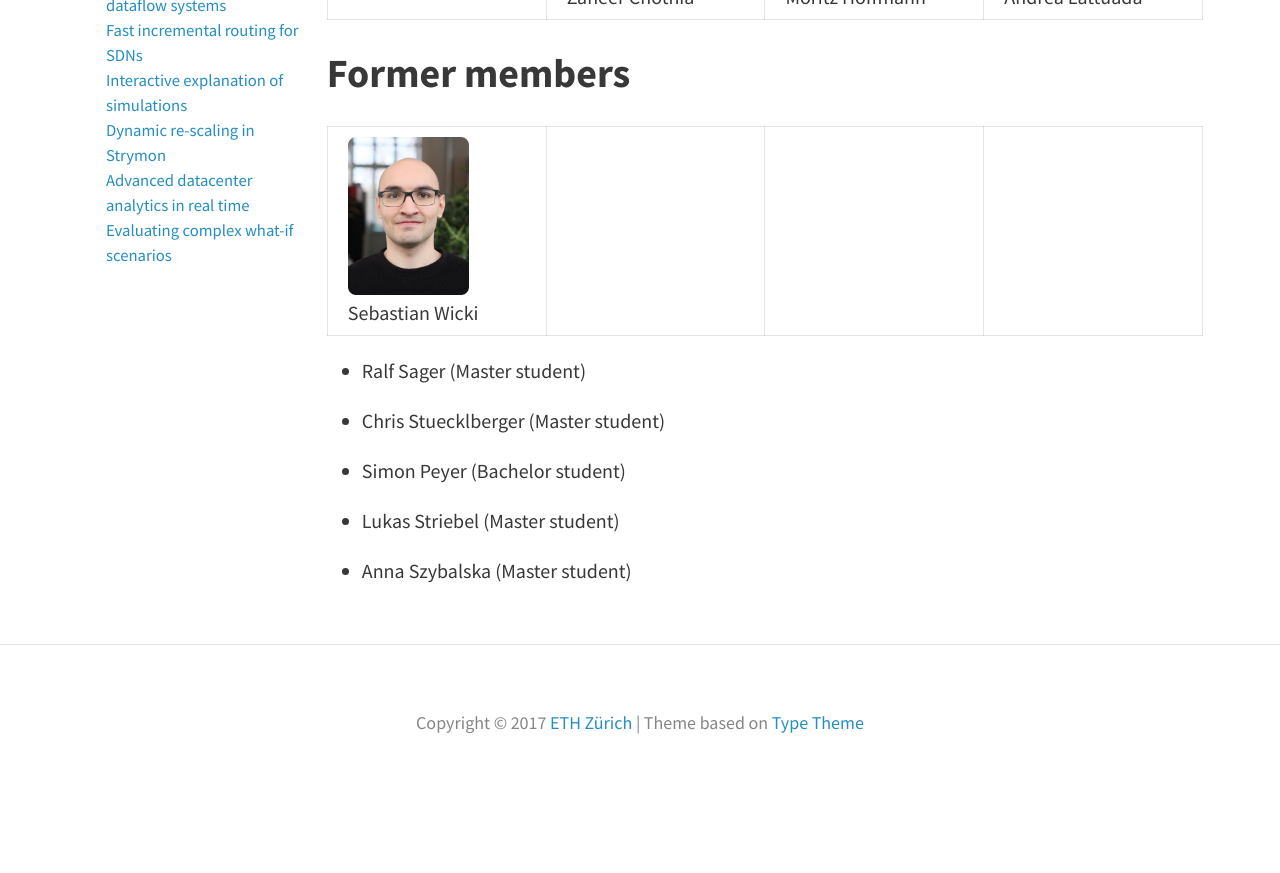
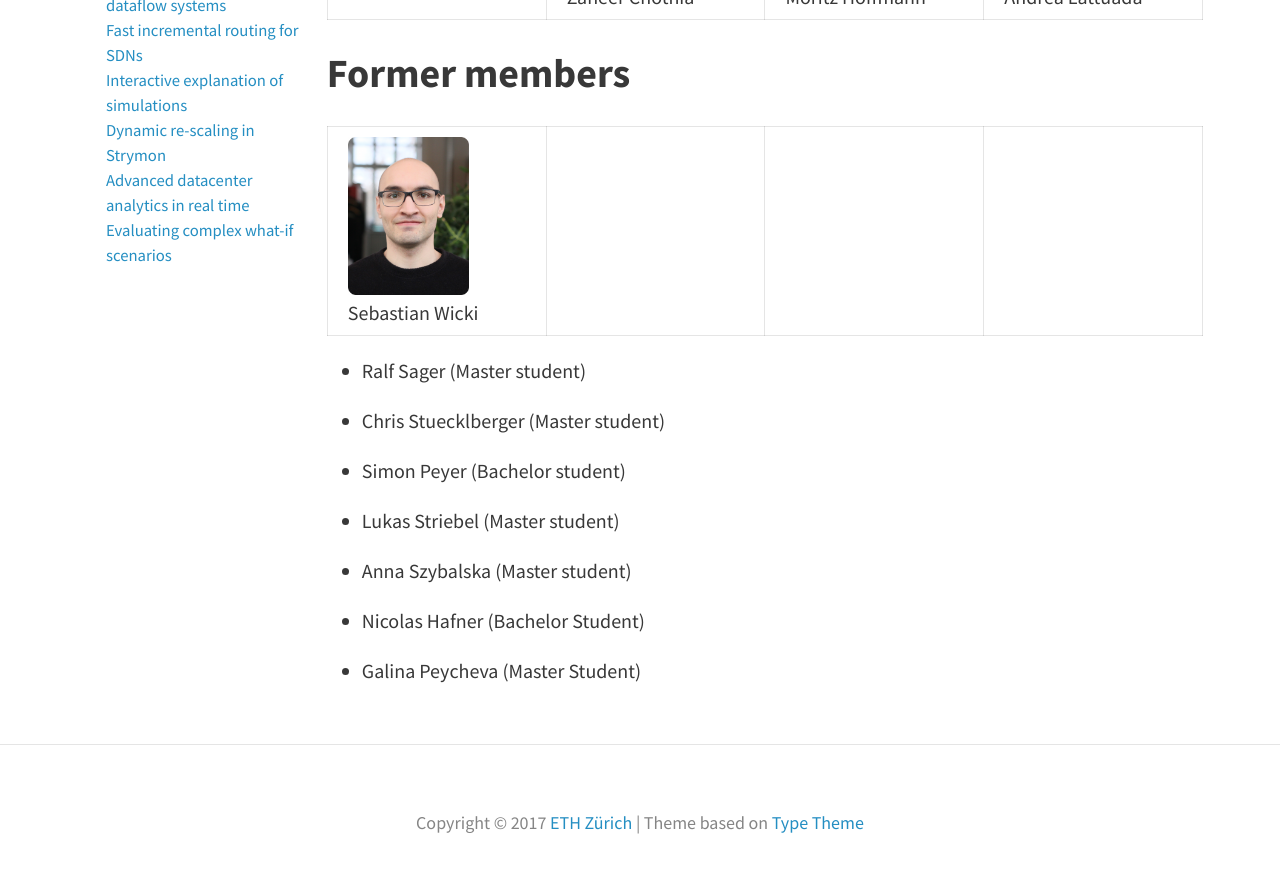
Before and after one commit to strymon-system/strymon-system.github.io, a Jekyll site: the page built from _research/about.md, in a window 1280 px wide and 900 px high, scrolled down 750 px. Shown: the top 873 px of the window. Built offline with Jekyll 4.4.1, drawn with Linux system fonts in a browser that asks for light colours; before the commit the page ends 1550 px from its top, so only the background shows below that.

Commit message:
update master theses and links to personal websites

```diff
--- a/_research/about.md
+++ b/_research/about.md
@@ -9,7 +9,7 @@
  <table>
   <tr>
     <td align="center"> {% include image.html file="mothy.jpeg" url="https://www.inf.ethz.ch/personal/troscoe/" max-width="120" alt="Timothy Roscoe" caption="Timothy Roscoe"  %} </td>
-    <td align="center">{% include image.html file="desi.jpg" url="https://www.systems.ethz.ch/people/desislava-cvetanova-dimitrova" max-width="157" alt="Desislava Dimitrova" caption="Desislava Dimitrova" %} </td>
+    <td align="center">{% include image.html file="desi.jpg" url="http://terpsijora.wixsite.com/dimitrova" max-width="157" alt="Desislava Dimitrova" caption="Desislava Dimitrova" %} </td>
     <td align="center">{% include image.html file="vasia.jpg" url="https://www.systems.ethz.ch/people/vasiliki-kalavri" max-width="131" alt="Vasiliki Kallavri" caption="Vasiliki Kalavri" %} </td>
     <td align="center">{% include image.html file="john.jpg" url="https://www.systems.ethz.ch/people/john-liagouris" max-width="110" alt="John Liagouris" caption="John Liagouris" %} </td>
   </tr>
@@ -25,7 +25,7 @@
 
 <table>
   <tr>
-    <td align="center">{% include image.html file="sebastian.png" url="https://www.systems.ethz.ch/people/sebastian-wicki" max-width="121" alt="Sebastian Wicki" caption="Sebastian Wicki" %}</td>
+    <td align="center">{% include image.html file="sebastian.png" url="https://github.com/gandro" max-width="121" alt="Sebastian Wicki" caption="Sebastian Wicki" %}</td>
     <td></td>
     <td></td>
     <td></td>
@@ -41,3 +41,7 @@
 * Lukas Striebel (Master student)
 
 * Anna Szybalska (Master student)
+
+* Nicolas Hafner (Bachelor Student)
+
+* Galina Peycheva (Master Student)
```
Also changed, not shown: _research/master_theses.md (+1 -1 lines), 1 other file.
